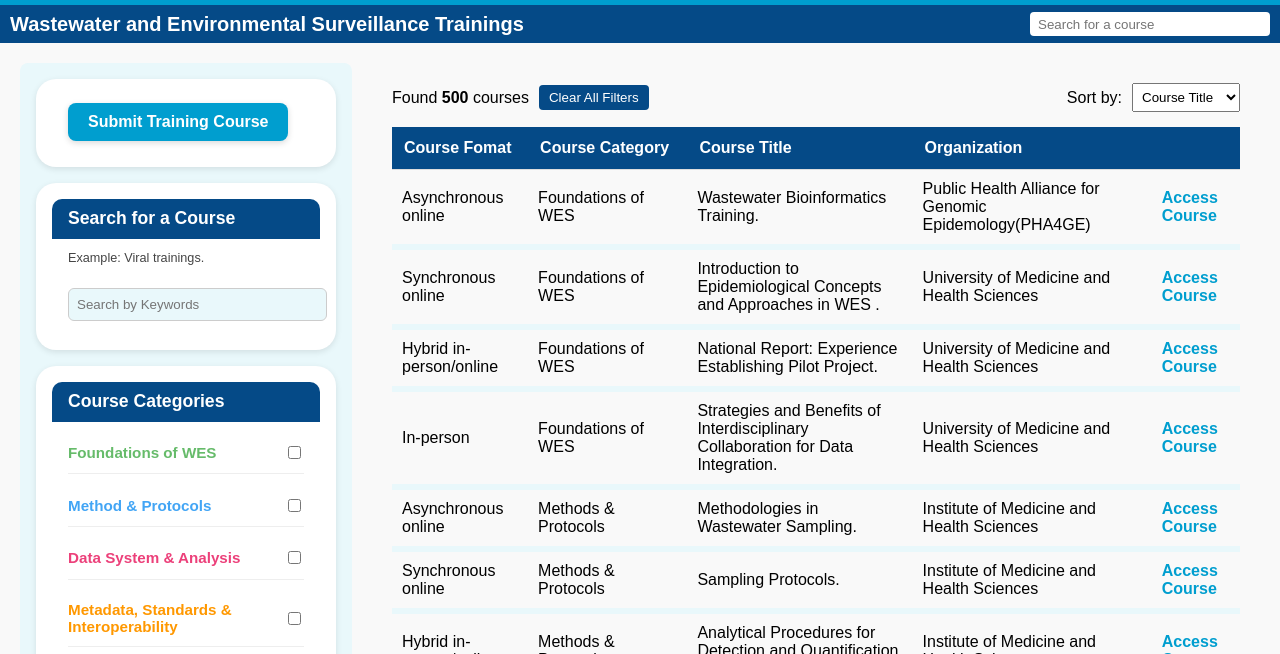
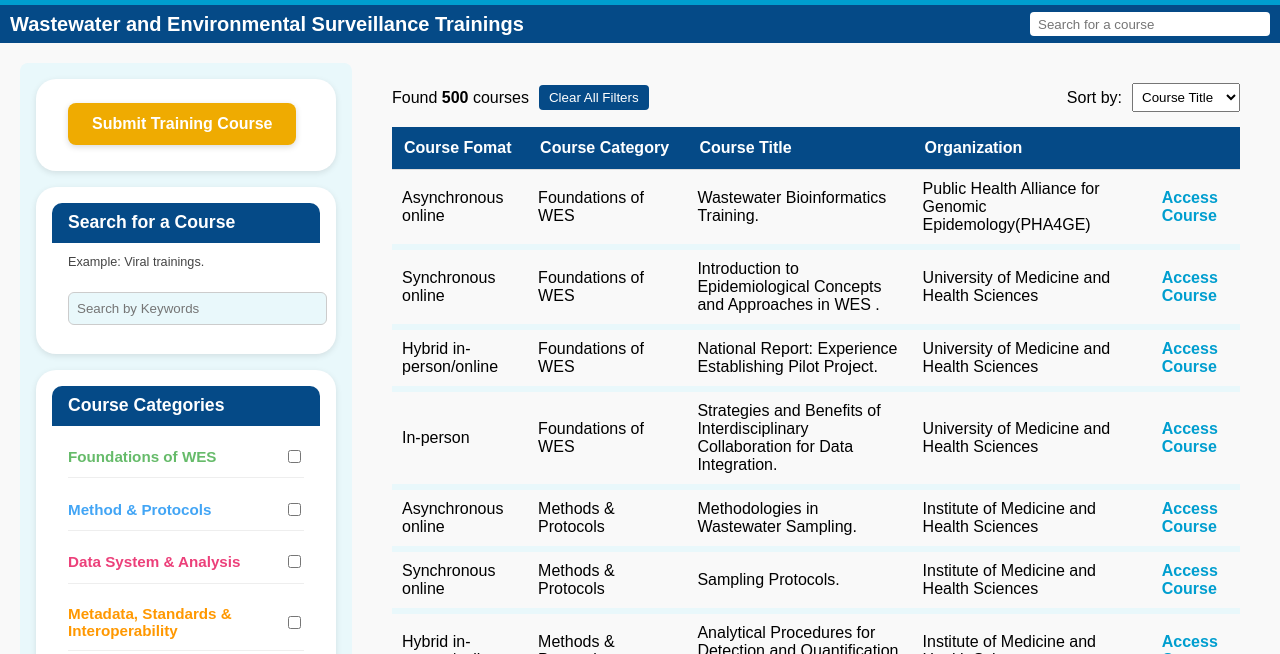
Before and after one commit to MentSource/COP_WES_Training_Project, a website: page index.html in a window 1280 px wide. Shown: the part 143-797 px from the top of the page. Drawn offline with Linux system fonts and the light colour scheme.

Commit message:
changed colour

```diff
--- a/style.css
+++ b/style.css
@@ -578,11 +578,11 @@ table td em {
 
  .primary-btn {
 
-   display: inline-block;
-  background: #009ecf;
+  display: inline-block;
+  background: #efab01;
   color: #fff;
   border: none;
-  padding: 10px 20px;
+  padding: 12px 24px;
   border-radius: 8px;
   cursor: pointer;
   font-weight: 600;
```
